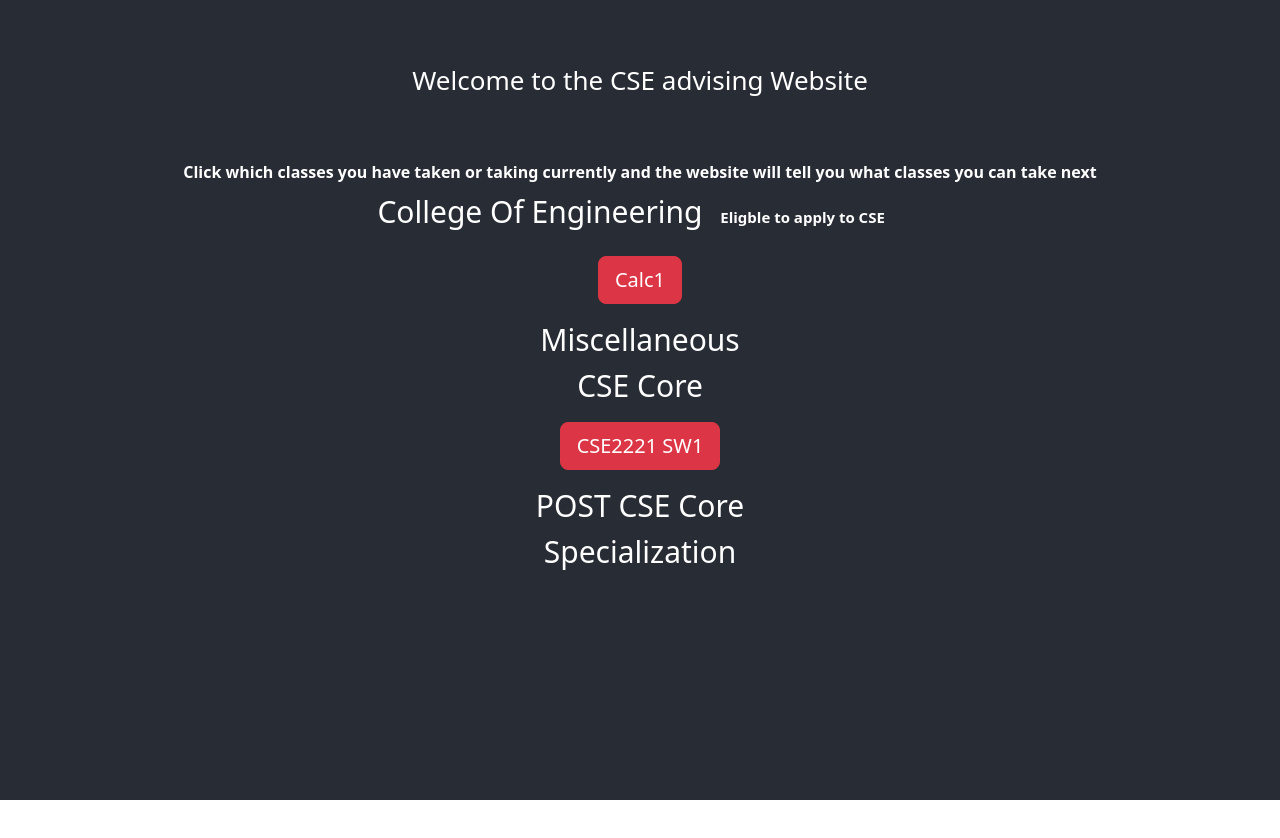
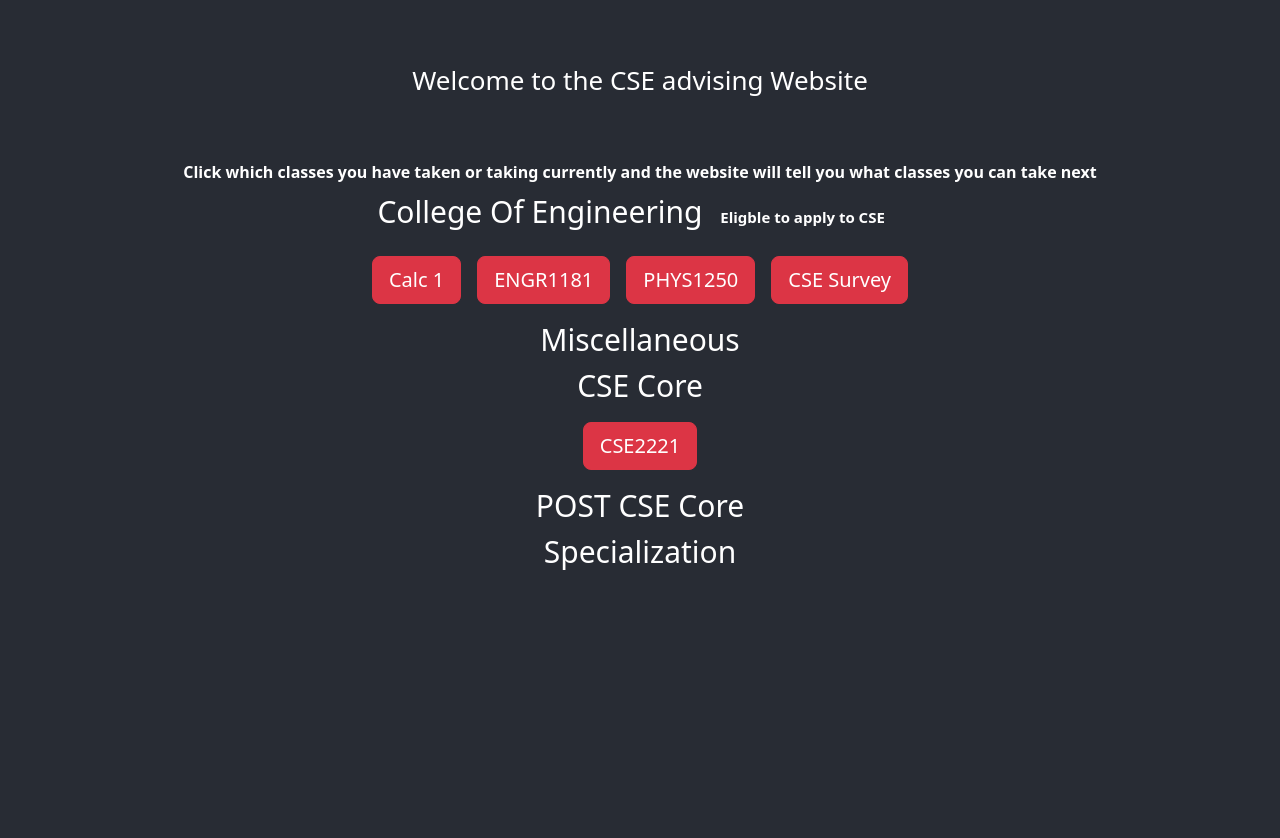
Before and after one commit to patelvndn/OSUCSEAdvisingWebsite, a React (Create React App) app: page / in a window 1280 px wide. Shown: the top 838 px of the page. Before the commit the page ends 800 px from the top, so only its background shows below. Built offline with nearby package versions, Linux system fonts and the light colour scheme.

Commit message:
Finished College of Engineering section

```diff
--- a/src/App.css
+++ b/src/App.css
@@ -1,7 +1,7 @@
 .App {
+  background-color: #282c34;
   text-align: center;
-  background-color: #282c34;
-  min-height: 100vh;
+  min-height: 150vh;
 }
 
 .App-logo {
--- a/src/App.js
+++ b/src/App.js
@@ -17,9 +17,12 @@ class App extends Component {
 
     ENGR1181val: false,
     ENGR1182val: false,
-    PHYval: false,
+    PHYSval: false,
     Calc1val: false,
     Calc2val: false,
+    SVYval: false,
+    CSEacc: false,
+    isInCSE: false,
 
     LINALGval: false,
     STATval: false,
@@ -49,11 +52,42 @@ class App extends Component {
           key={this.state.counters[0].id}
           region={this.state.counters[0].region}
           className="Region-Formation"
-          isEligible={true}
+          isEligible={
+            this.state.Calc1val &&
+            this.state.Calc2val &&
+            this.state.ENGR1181val &&
+            this.state.ENGR1182val &&
+            this.state.PHYSval &&
+            this.state.SVYval &&
+            this.state.SW1val
+          }
         />
         <COE
+          key={10}
           onGetButtonColor={this.getButtonColor}
+          onCalc1Clicked={this.Calc1Clicked}
+          onCalc2Clicked={this.Calc2Clicked}
+          onFE1Clicked={this.FE1Clicked}
+          onFE2Clicked={this.FE2Clicked}
+          onPHYSClicked={this.PHYSClicked}
+          onSurveyClicked={this.SVYClicked}
+          onAcceptedClicked={this.AcceptedClicked}
           Calc1val={this.state.Calc1val}
+          Calc2val={this.state.Calc2val}
+          PHYSval={this.state.PHYSval}
+          ENGR1181val={this.state.ENGR1181val}
+          ENGR1182val={this.state.ENGR1182val}
+          SVYval={this.state.SVYval}
+          CSEaccval={this.state.CSEaccval}
+          isEligible={
+            this.state.Calc1val &&
+            this.state.Calc2val &&
+            this.state.ENGR1181val &&
+            this.state.ENGR1182val &&
+            this.state.PHYSval &&
+            this.state.SVYval &&
+            this.state.SW1val
+          }
         />
 
         <Section
@@ -68,7 +102,7 @@ class App extends Component {
           className="Region-Formation"
         />
         <CseCore
-          key={1}
+          key={30}
           onGetButtonColor={this.getButtonColor}
           onSW1Clicked={this.SW1Clicked}
           onSW2Clicked={this.SW2Clicked}
@@ -115,6 +149,7 @@ class App extends Component {
         SYS1val: false,
         SYS2val: false,
         CAPval: false,
+        CSEaccval: false,
       });
     }
   };
@@ -202,6 +237,68 @@ class App extends Component {
       !this.state.SW1val
     );
   };
+
+  Calc1Clicked = () => {
+    let x = this.state.Calc1val;
+    this.setState({ Calc1val: !x });
+    if (!x) {
+      this.setState({
+        Calc2val: false,
+        CSEaccval: false,
+      });
+    }
+  };
+
+  Calc2Clicked = () => {
+    let x = this.state.Calc2val;
+    this.setState({ Calc2val: !x });
+  };
+
+  FE1Clicked = () => {
+    let x = this.state.ENGR1181val;
+    this.setState({ ENGR1181val: !x });
+    if (!x) {
+      this.setState({
+        ENGR1182val: false,
+        CSEaccval: false,
+      });
+    }
+  };
+
+  FE2Clicked = () => {
+    let x = this.state.ENGR1182val;
+    this.setState({ ENGR1182val: !x });
+    if (!x) {
+      this.setState({
+        CSEaccval: false,
+      });
+    }
+  };
+
+  PHYSClicked = () => {
+    let x = this.state.PHYSval;
+    this.setState({ PHYSval: !x });
+    if (!x) {
+      this.setState({
+        CSEaccval: false,
+      });
+    }
+  };
+
+  SVYClicked = () => {
+    let x = this.state.SVYval;
+    this.setState({ SVYval: !x });
+    if (!x) {
+      this.setState({
+        CSEaccval: false,
+      });
+    }
+  };
+
+  AcceptedClicked = () => {
+    let x = this.state.CSEaccval;
+    this.setState({ CSEaccval: !x });
+  };
 }
 
 export default App;
--- a/src/components/coe.jsx
+++ b/src/components/coe.jsx
@@ -4,8 +4,55 @@ class COE extends Component {
   render() {
     return (
       <div>
-        <button className={this.props.onGetButtonColor(this.props.Calc1val)}>
-          Calc1
+        <button
+          onClick={this.props.onCalc1Clicked}
+          className={this.props.onGetButtonColor(this.props.Calc1val)}
+        >
+          Calc 1
+        </button>
+        <button
+          onClick={this.props.onFE1Clicked}
+          className={this.props.onGetButtonColor(this.props.ENGR1181val)}
+        >
+          ENGR1181
+        </button>
+
+        <button
+          onClick={this.props.onPHYSClicked}
+          className={this.props.onGetButtonColor(this.props.PHYSval)}
+        >
+          PHYS1250
+        </button>
+
+        <button
+          onClick={this.props.onSurveyClicked}
+          className={this.props.onGetButtonColor(this.props.SVYval)}
+        >
+          CSE Survey
+        </button>
+
+        <br hidden={!this.props.Calc1val && !this.props.ENGR1181val}></br>
+        <button
+          hidden={!this.props.Calc1val}
+          onClick={this.props.onCalc2Clicked}
+          className={this.props.onGetButtonColor(this.props.Calc2val)}
+        >
+          Calc 2
+        </button>
+        <button
+          hidden={!this.props.ENGR1181val}
+          onClick={this.props.onFE2Clicked}
+          className={this.props.onGetButtonColor(this.props.ENGR1182val)}
+        >
+          ENGR1182
+        </button>
+        <br hidden={!this.props.isEligible}></br>
+        <button
+          hidden={!this.props.isEligible}
+          onClick={this.props.onAcceptedClicked}
+          className={this.props.onGetButtonColor(this.props.CSEaccval)}
+        >
+          Accepted to CSE
         </button>
       </div>
     );
--- a/src/components/coeHeader.jsx
+++ b/src/components/coeHeader.jsx
@@ -22,6 +22,7 @@ class COEHeader extends Component {
 
   checkEligibilty() {
     let x = "badge badge-pill m-2 badge-";
+
     return (x += this.props.isEligible ? "success" : "danger");
   }
 }
--- a/src/components/cseCore.jsx
+++ b/src/components/cseCore.jsx
@@ -8,7 +8,7 @@ class CseCore extends Component {
           className={this.props.onGetButtonColor(this.props.SW1val)}
           onClick={this.props.onSW1Clicked}
         >
-          CSE2221 SW1
+          CSE2221
         </button>
         <br hidden={this.props.onKey1}></br>
         <button
@@ -16,14 +16,14 @@ class CseCore extends Component {
           onClick={this.props.onSW2Clicked}
           hidden={this.props.onKey1}
         >
-          CSE2231 SW2
+          CSE2231
         </button>
         <button
           className={this.props.onGetButtonColor(this.props.FN1val)}
           onClick={this.props.onFN1Clicked}
           hidden={this.props.onKey1}
         >
-          CSE2321 Fndn1
+          CSE2321
         </button>
         <br hidden={this.props.onKey2}></br>
         <button
@@ -31,14 +31,14 @@ class CseCore extends Component {
           onClick={this.props.onFN2Clicked}
           hidden={this.props.onKey2}
         >
-          CSE2331 Fndn2
+          CSE2331
         </button>
         <button
           className={this.props.onGetButtonColor(this.props.SYS1val)}
           onClick={this.props.onSYS1Clicked}
           hidden={this.props.onKey2}
         >
-          CSE2421 Systems 1
+          CSE2421
         </button>
 
         <br hidden={this.props.onKey3}></br>
@@ -48,7 +48,7 @@ class CseCore extends Component {
           onClick={this.props.onSYS2Clicked}
           hidden={this.props.onKey3}
         >
-          CSE2431 Systems 2
+          CSE2431
         </button>
 
         <button
@@ -56,7 +56,7 @@ class CseCore extends Component {
           onClick={this.props.onCAPClicked}
           hidden={this.props.onKey3}
         >
-          CSE390X Capstone
+          CSE390X
         </button>
       </div>
     );
--- a/src/index.css
+++ b/src/index.css
@@ -1,13 +1,17 @@
 body {
   margin: 0;
-  font-family: -apple-system, BlinkMacSystemFont, 'Segoe UI', 'Roboto', 'Oxygen',
-    'Ubuntu', 'Cantarell', 'Fira Sans', 'Droid Sans', 'Helvetica Neue',
+  font-family: -apple-system, BlinkMacSystemFont, "Segoe UI", "Roboto", "Oxygen",
+    "Ubuntu", "Cantarell", "Fira Sans", "Droid Sans", "Helvetica Neue",
     sans-serif;
   -webkit-font-smoothing: antialiased;
   -moz-osx-font-smoothing: grayscale;
 }
 
 code {
-  font-family: source-code-pro, Menlo, Monaco, Consolas, 'Courier New',
+  font-family: source-code-pro, Menlo, Monaco, Consolas, "Courier New",
     monospace;
 }
+
+html {
+  background-color: #282c34;
+}
```
Also changed, not shown: src/components/theClass.jsx (deleted, +0 -13 lines).
